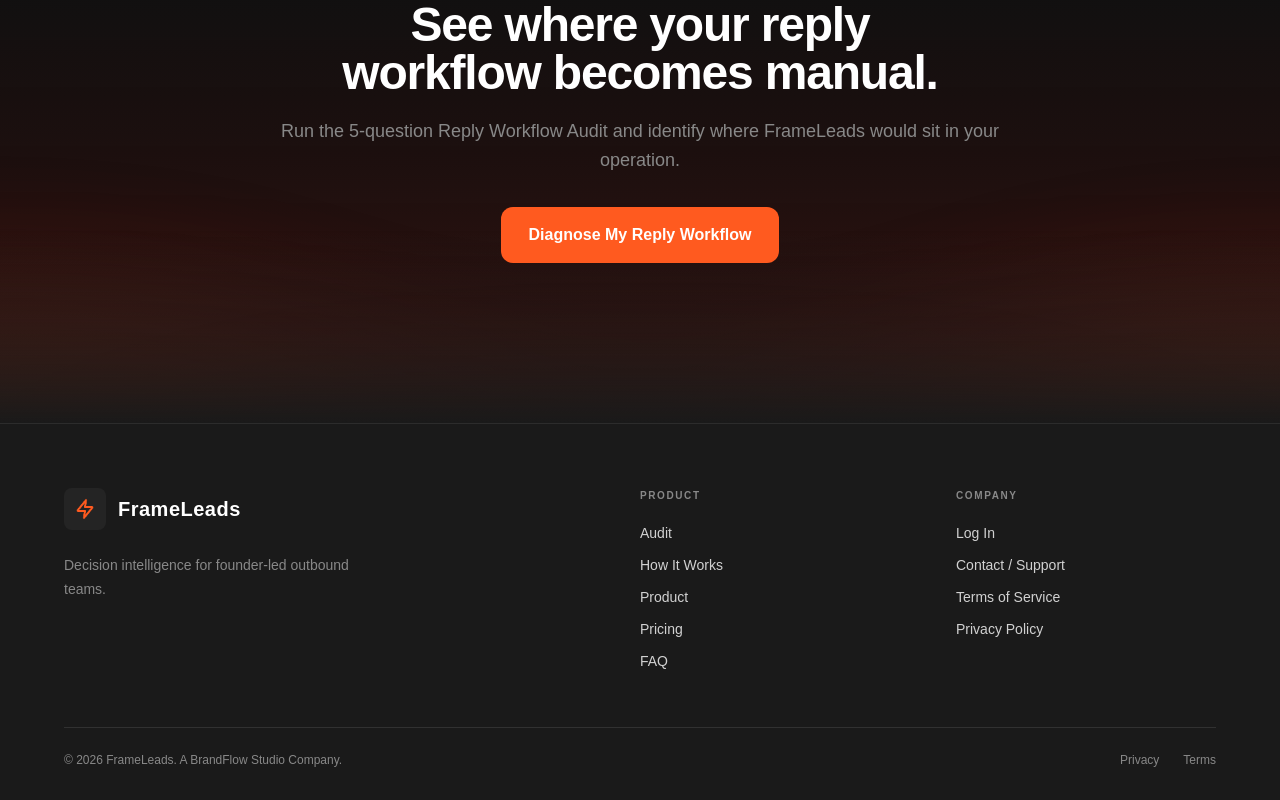
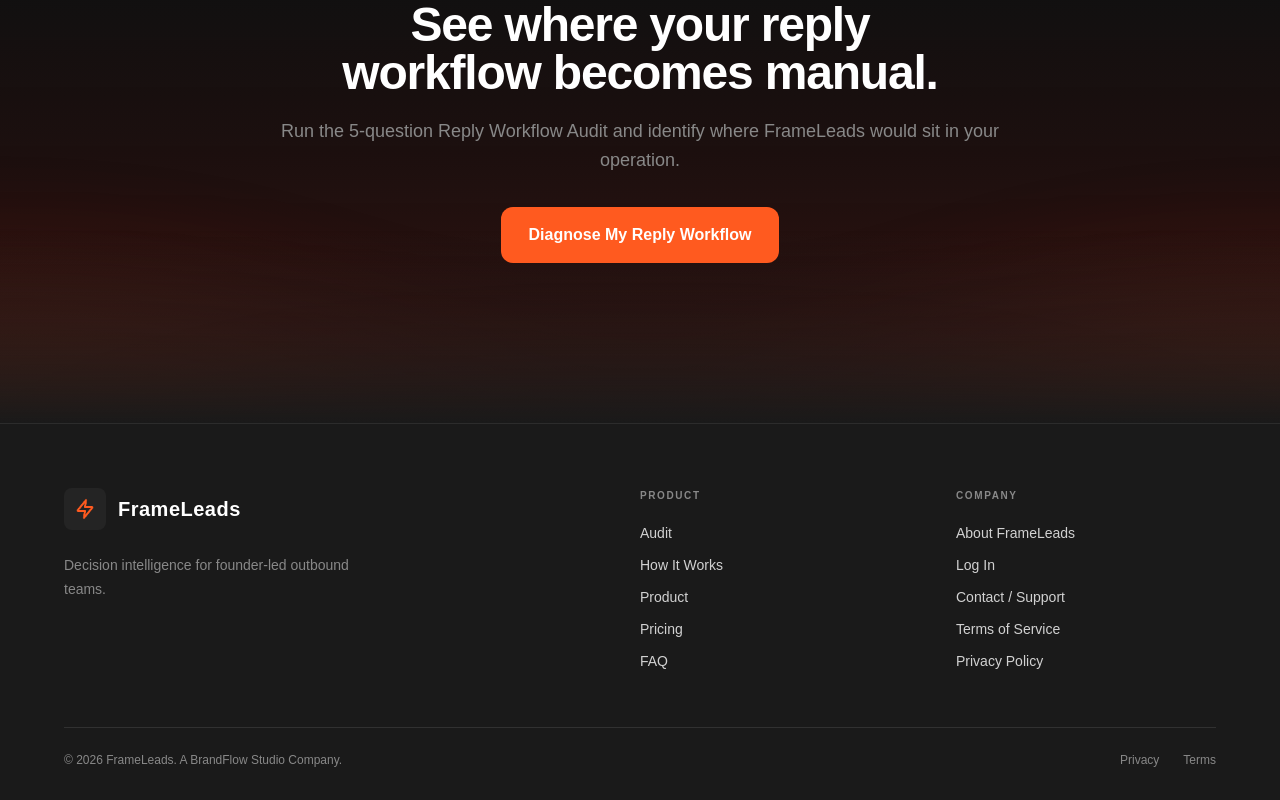
Before and after one commit to Frameleads/FrameLeads-Landing, a Next.js app: page / in a window 1280 px wide. Shown: the part 9205-10005 px from the top of the page. Built offline with nearby package versions, Linux system fonts and the light colour scheme; a web font is replaced by a local one.

Commit message:
feat(about): link official About page from company footer

```diff
--- a/src/app/page.tsx
+++ b/src/app/page.tsx
@@ -550,6 +550,7 @@ export default function Home() {
       </nav>
       <nav aria-label="Footer company navigation" className="flex flex-col items-start gap-3">
         <p className="mb-2 font-mono text-[10px] font-bold uppercase tracking-[.16em] text-[#888888]">Company</p>
+        <Link href="/about" className="text-sm text-white/80 transition-colors hover:text-[#FF5A1F]">About FrameLeads</Link>
         <a href="https://app.frameleads.io/login" className="text-sm text-white/80 transition-colors hover:text-[#FF5A1F]">Log In</a>
         <a href="mailto:akram@frameleads.io" className="text-sm text-white/80 transition-colors hover:text-[#FF5A1F]">Contact / Support</a>
         <Link href="/terms" className="text-sm text-white/80 transition-colors hover:text-[#FF5A1F]">Terms of Service</Link>
```
